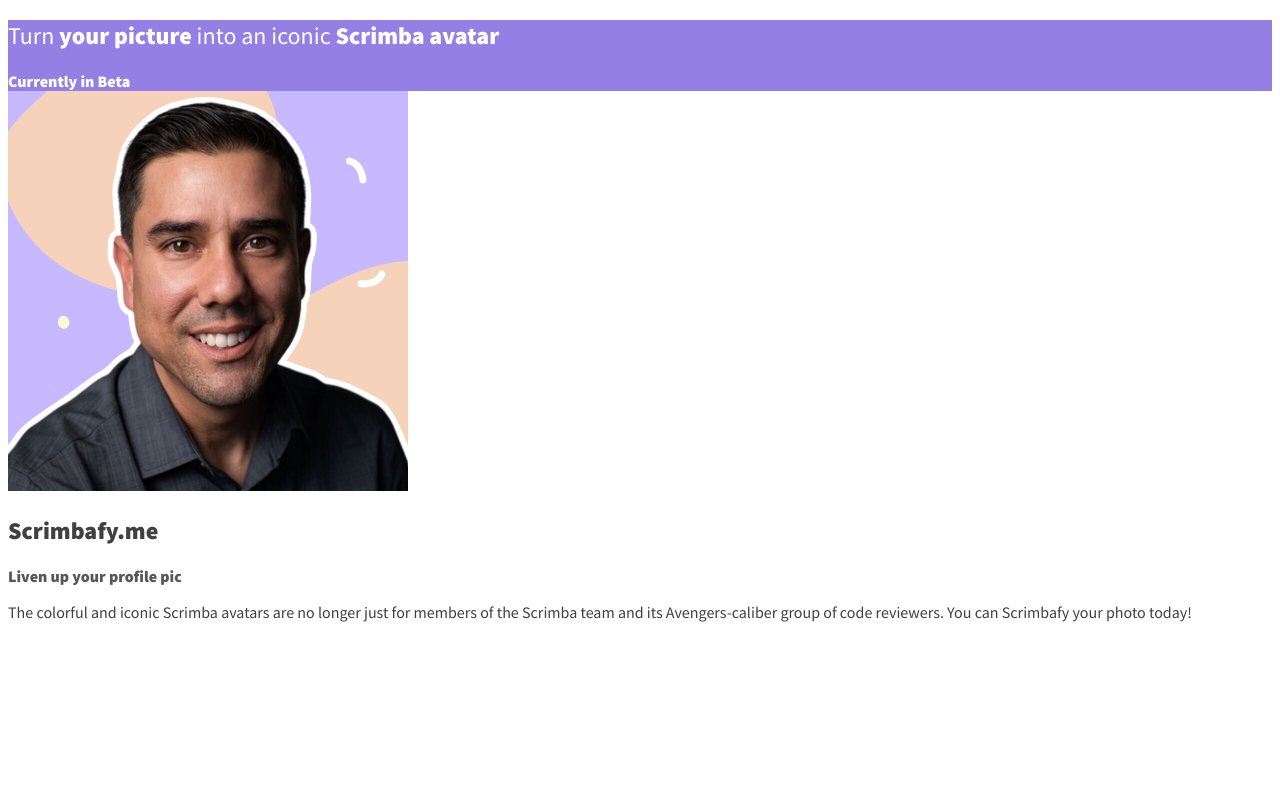
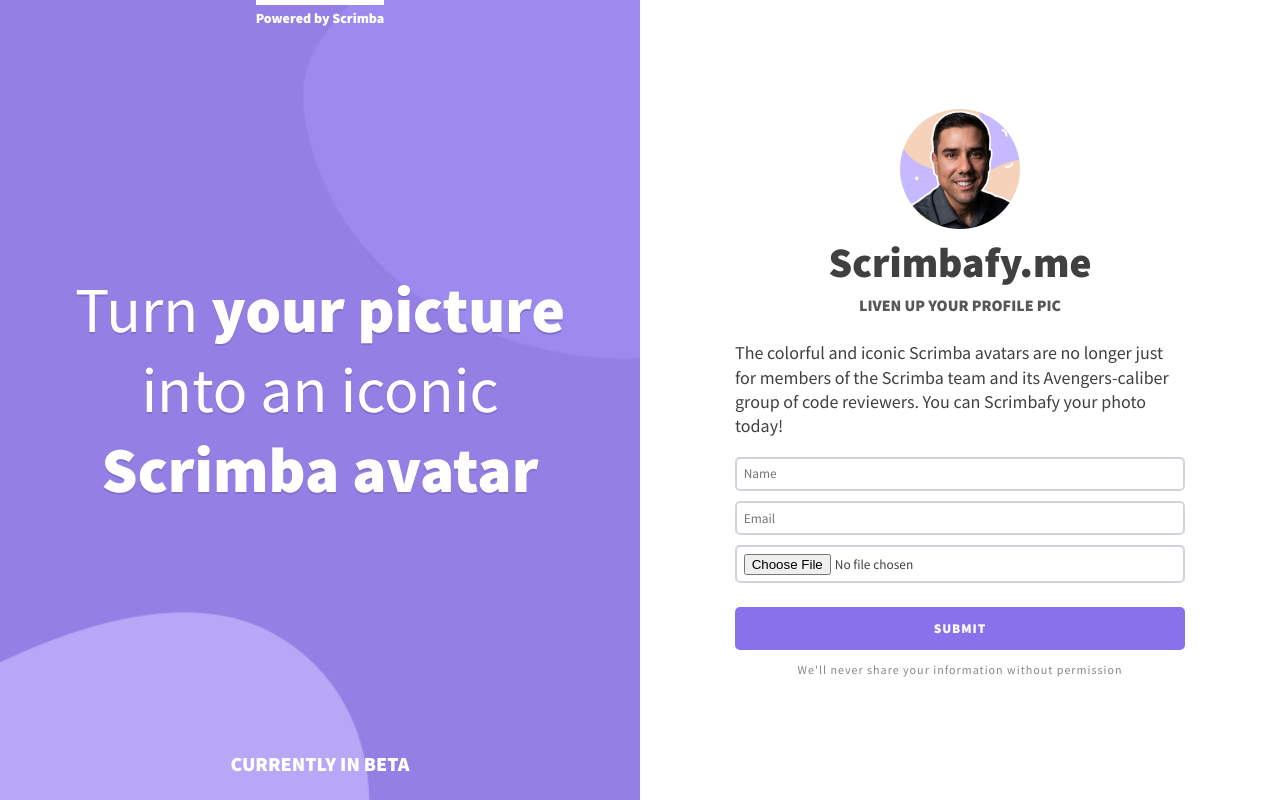
Before and after one commit to ricisonthelake/splash-page, a website built with Vite: page index.html in a window 1280 px wide. Built offline with nearby package versions, Linux system fonts and the light colour scheme.

Commit message:
initial commit

```diff
--- a/index.html
+++ b/index.html
@@ -1,15 +1,21 @@
 <!DOCTYPE html>
-<html>
+<html lang="en">
+
 <head>
+    <meta charset="UTF-8">
+    <meta http-equiv="X-UA-Compatible" content="IE=edge">
+    <meta name="viewport" content="width=device-width, initial-scale=1.0">
     <title>Scrimbafy Me!</title>
-        <meta name="viewport" content="width=device-width, initial-scale=1">
     <link href="https://fonts.googleapis.com/css?family=Source+Sans+Pro:300,400,900&display=swap" rel="stylesheet">
     <link href="styles.css" rel="stylesheet">
 </head>
+
 <body>
     <section class="intro">
         <h1>Turn <strong>your picture</strong> into an iconic <strong>Scrimba avatar</strong></h1>
         <span class="beta-text">Currently in Beta</span>
+        <p class="top-text">Powered by Scrimba</p>
+
     </section>
 
     <main class="main-content">
@@ -17,7 +23,17 @@
         <h2>Scrimbafy.me</h2>
         <span class="subheading">Liven up your profile pic</span>
 
-            <p>The colorful and iconic Scrimba avatars are no longer just for members of the Scrimba team and its Avengers-caliber group of code reviewers. You can Scrimbafy your photo today!</p>
+        <p>The colorful and iconic Scrimba avatars are no longer just for members of the Scrimba team and its
+            Avengers-caliber group of code reviewers. You can Scrimbafy your photo today!</p>
+        <form>
+            <input type="text" required placeholder="Name" aria-label="Name">
+            <input type="email" required placeholder="Email" aria-label="Email">
+            <input type="file" required accept="image/png, image/jpg" aria-label="Choose file">
+            <button class="btn btn-primary">Submit</button>
+        </form>
+        <p class="fine-print">We'll never share your information without permission</p>
+
     </main>
 </body>
+
 </html>
--- a/package.json
+++ b/package.json
@@ -8,7 +8,7 @@
     "preview": "vite preview"
   },
   "dependencies": {
+    "Scrim-s03mhrp": "file:",
     "vite": "latest"
-  },
-  "devDependencies": {}
+  }
 }
--- a/styles.css
+++ b/styles.css
@@ -1,6 +1,14 @@
+/* Box sizing rules */
+*,
+*::before,
+*::after {
+    box-sizing: border-box;
+}
+
 body {
     font-family: 'Source Sans Pro', sans-serif;
     color: #404040;
+    margin: 0;
 }
 
 /* =================
@@ -8,7 +16,19 @@
    ================= */
 
 h1 {
+    font-size: 2.5rem;
     font-weight: 400;
+    text-shadow: 0 2px #816fca;
+}
+
+h2 {
+    font-size: 2.25rem;
+    margin: 0.167em 0;
+}
+
+p {
+    font-size: 1.125rem;
+    line-height: 1.35;
 }
 
 .beta-text {
@@ -18,6 +38,39 @@
 .subheading {
     color: #575757;
     font-weight: 900;
+    margin-bottom: 0.5em;
+}
+
+.beta-text,
+.subheading {
+    text-transform: uppercase;
+}
+
+.top-text {
+    font-size: 0.875rem;
+    font-weight: 900;
+    padding-top: 0.25em;
+    border-top: 5px solid;
+    order: -1;
+    margin: 0 auto;
+}
+
+.fine-print {
+    font-size: 0.75rem;
+    letter-spacing: 1px;
+    color: #858585;
+}
+
+/* =================
+    Flex containers
+   ================= */
+
+.intro,
+.main-content {
+    display: flex;
+    flex-direction: column;
+    padding-left: 2em;
+    padding-right: 2em;
 }
 
 /* =================
@@ -25,20 +78,119 @@
    ================= */
 
 .intro {
+    justify-content: space-between;
+    min-height: 250px;
+    text-align: center;
     color: #fff;
-    background-color: #9480e4;
+    background: #9480e4 url("images/intro-bg.png");
+    background-size: cover;
+    padding-bottom: 1.5em;
 }
+
 
 /* ====================
     Main content
    ==================== */
 
+.main-content {
+    align-items: center;
+    padding-top: 2.5em;
+}
+
+.img-main {
+    width: 120px;
+    border-radius: 50%;
+}
+
+.main-content p,
+form {
+    max-width: 450px;
+}
 
 /* =================
     Form
    ================= */
 
+input,
+button {
+    font-family: inherit;
+    width: 100%;
+    border-radius: 5px;
+}
+
+.btn {
+    font-weight: 900;
+    letter-spacing: 1px;
+    border: none;
+    padding: 1em 0;
+    margin-top: 1em;
+    color: #fff;
+    text-transform: uppercase;
+    background-color: #8a71ec;
+    cursor: pointer;
+}
+
+.btn:hover {
+    background-color: #b7a7f6;
+}
+
+input {
+    font-family: inherit;
+    width: 100%;
+    padding: 0.5em;
+    margin-bottom: 0.75em;
+    border: 2px solid #d1d5db;
+    border-radius: 5px;
+}
+
+input:focus {
+    outline: none;
+    border-color: #8a71ec;
+    background-color: #e6e8ec;
+
+}
 
 /* =================
     Media queries
    ================= */
+
+/*
+  Challenge: Adjust text for wider screens
+    - In the media query, increase the h1 font-size to
+      a rem value equal to 52px
+    - Increase the h2 font-size to a rem value equal to 42px
+    - Increase the font-size of .beta-text to a
+      rem value equal to 20px
+*/
+
+@media (min-width: 576px) {
+    body {
+        display: flex;
+    }
+
+    h1 {
+        font-size: 5vw;
+    }
+
+    h2 {
+        font-size: 2.625rem;
+    }
+
+    .beta-text {
+        font-size: 1.25rem;
+    }
+
+    .intro,
+    .main-content {
+        width: 50%;
+    }
+
+    .intro {
+        min-height: 100vh;
+    }
+
+    .main-content {
+        justify-content: center;
+        padding-top: 0;
+    }
+}
```
Also changed, not shown: 2 other files. Lines whose indentation alone changed are shown as unchanged.
